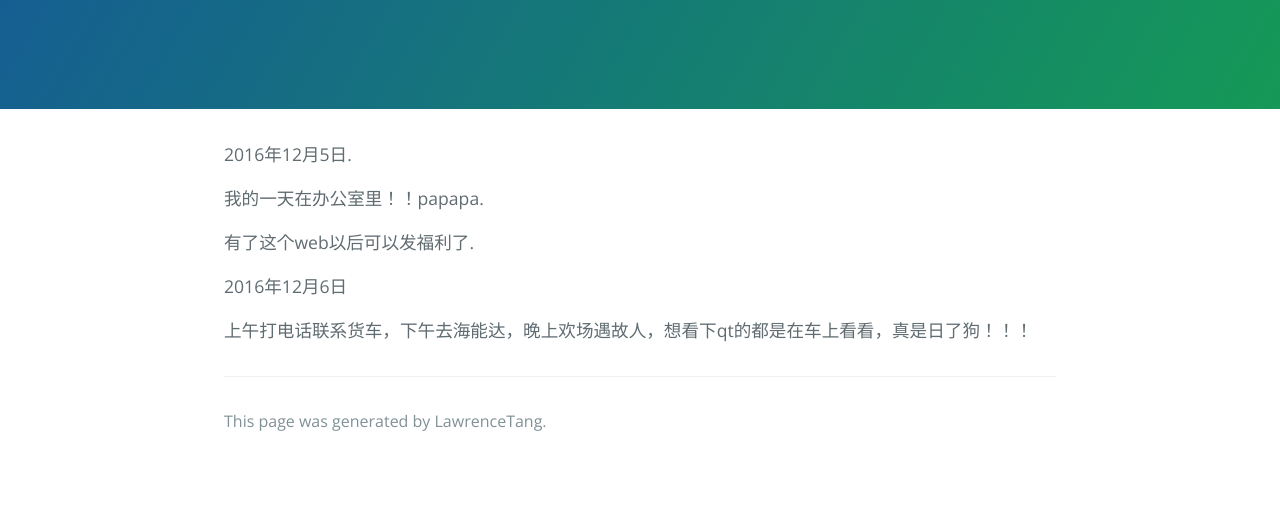
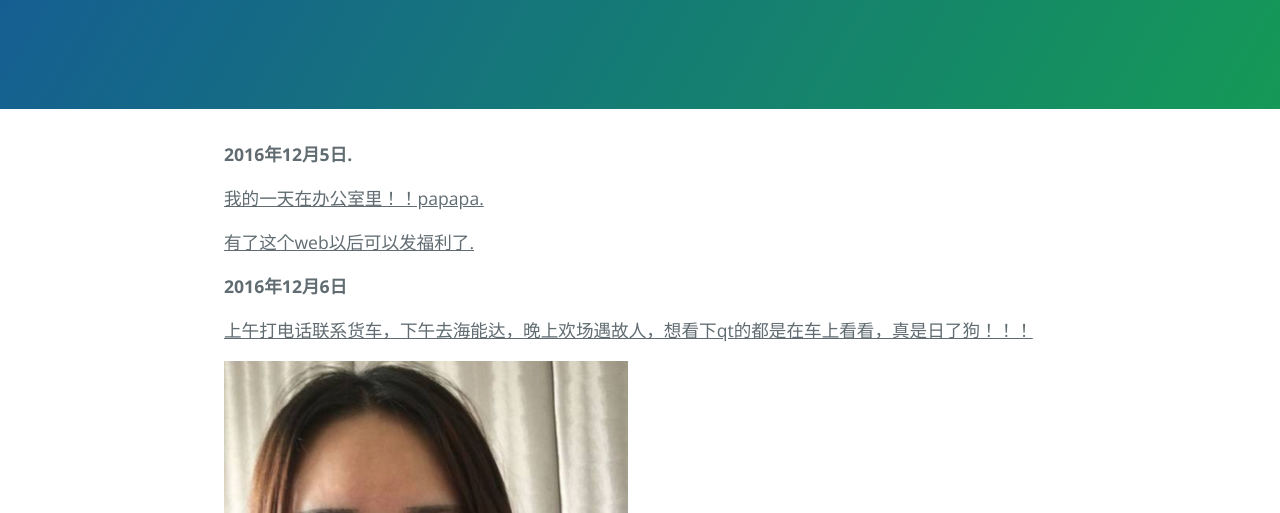
Before and after one commit to lawrencetang/lawrencetang.github.io, a plain HTML site: page index.html in a window 1280 px wide. Shown: the part 287-800 px from the top of the page. Drawn offline with nearby package versions, Linux system fonts and the light colour scheme.

Commit message:
20161206add photo

```diff
--- a/index.html
+++ b/index.html
@@ -2,7 +2,7 @@
 <html lang="en-us">
   <head>
     <meta charset="UTF-8">
-    <title>LawrenceTang website by lawrencetang</title>
+    <title>LawrenceTang 嘿嘿嘿</title>
     <meta name="viewport" content="width=device-width, initial-scale=1">
     <link rel="stylesheet" type="text/css" href="stylesheets/normalize.css" media="screen">
     <link href='https://fonts.googleapis.com/css?family=Open+Sans:400,700' rel='stylesheet' type='text/css'>
@@ -23,11 +23,12 @@
 
 
 
-<p> 2016年12月5日.</p>
-<p>我的一天在办公室里！！papapa.</p>
-<p>有了这个web以后可以发福利了.</p>
-<p>2016年12月6日</p>
-<p>上午打电话联系货车，下午去海能达，晚上欢场遇故人，想看下qt的都是在车上看看，真是日了狗！！！</p>
+<p> <b>2016年12月5日.</b></p>
+<p class="my1">我的一天在办公室里！！papapa.</p>
+<p class="my1">有了这个web以后可以发福利了.</p>
+<p><b>2016年12月6日</b></p>
+<p class="my1">上午打电话联系货车，下午去海能达，晚上欢场遇故人，想看下qt的都是在车上看看，真是日了狗！！！</p>
+<p> <img src="./image/120601.png"/ alt="naked photo"> </p>
 
       <footer class="site-footer">
 
--- a/stylesheets/stylesheet.css
+++ b/stylesheets/stylesheet.css
@@ -243,3 +243,6 @@ a {
 @media screen and (max-width: 42em) {
   .site-footer {
     font-size: 0.9rem; } }
+
+.my1{
+text-decoration: underline;}
```
Also changed, not shown: image/120601.png (added).
